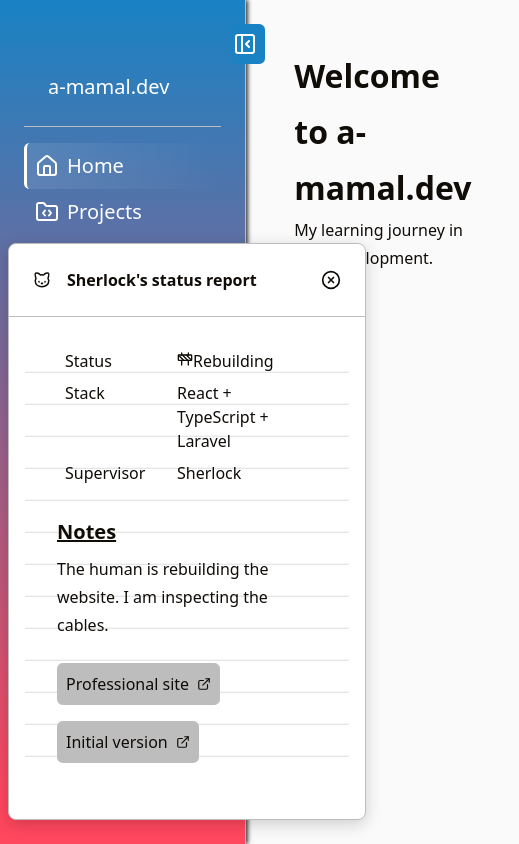
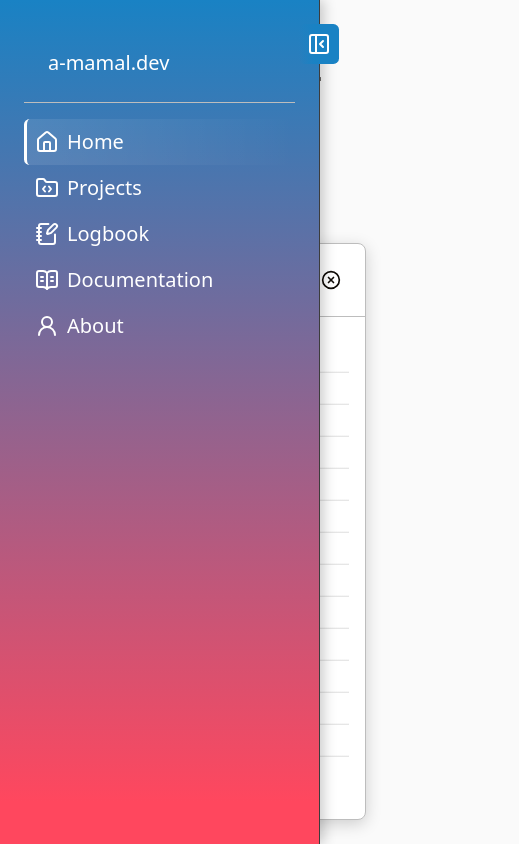
Before and after one commit to a-mamal/a-mamal-dev, a React (Vite) app in the folder frontend/: page / in a window 390 px wide. Shown: the whole page, 519 px wide, since content can reach past the window. Built offline with nearby package versions, Linux system fonts and the light colour scheme.

Commit message:
fix(sidebar): prevent horizontal overflow on small screens (#75)

```diff
--- a/frontend/src/styles/App.css
+++ b/frontend/src/styles/App.css
@@ -104,6 +104,9 @@
 		display: flex;
 		flex-direction: column;
 		margin-top: var(--space-sm);
+		flex: 1;
+		min-height: 0;
+		overflow-y: auto;
 
 		a {
 			display: flex;
@@ -170,6 +173,35 @@
 	}
 }
 
+@media (max-width: 768px) {
+	.app-layout {
+		--sidebar-rail-width: var(--space-xl);
+	}
+
+	.sidebar.sidebar--collapsed {
+		flex: 0 0 var(--sidebar-rail-width);
+		min-width: 0;
+	}
+
+	.sidebar:not(.sidebar--collapsed) {
+		position: fixed;
+		inset: 0 auto 0 0;
+		z-index: 120; /* above Sherlock's report */
+
+		width: min(20rem, 85vw);
+		height: 100dvh;
+
+		padding: var(--space-md);
+		border-right: 1px solid var(--color-onyx);
+		box-shadow: 4px 0 12px rgb(0 0 0 / 20%);
+	}
+
+	/* The collapsed rail leaves the flow when the sidebar expands.
+	   Reserve its width so the content doesn't jump sideways. */
+	.app-layout:has(> .sidebar:not(.sidebar--collapsed)) {
+		padding-left: var(--sidebar-rail-width);
+	}
+}
 
 /*
 ==================================================
```
